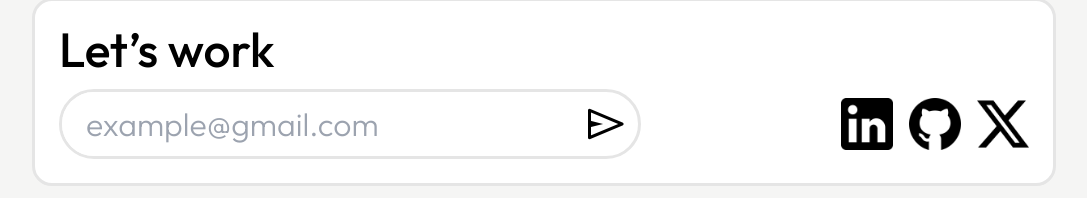
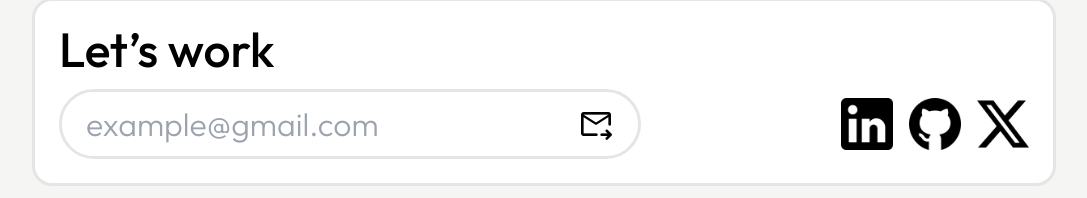
Before and after one commit to surendra-manjhi/manjhss-tech, a React (Vite) app: page / in a window 1280 px wide. Shown: the part 1889-2087 px from the top of the page, without its empty margins (96-1183 px from the left). Built offline with nearby package versions, Linux system fonts and the light colour scheme.

Commit message:
Minor Fixes

```diff
--- a/src/components/Contact.jsx
+++ b/src/components/Contact.jsx
@@ -19,8 +19,8 @@ function Contact() {
 						type="email"
 						placeholder="example@gmail.com"
 					/>
-					<span class="material-symbols-rounded text-5xl pr-2 cursor-pointer">
-						send
+					<span class="material-symbols-rounded text-4xl pr-6 cursor-pointer">
+						forward_to_inbox
 					</span>
 				</div>
 
```
